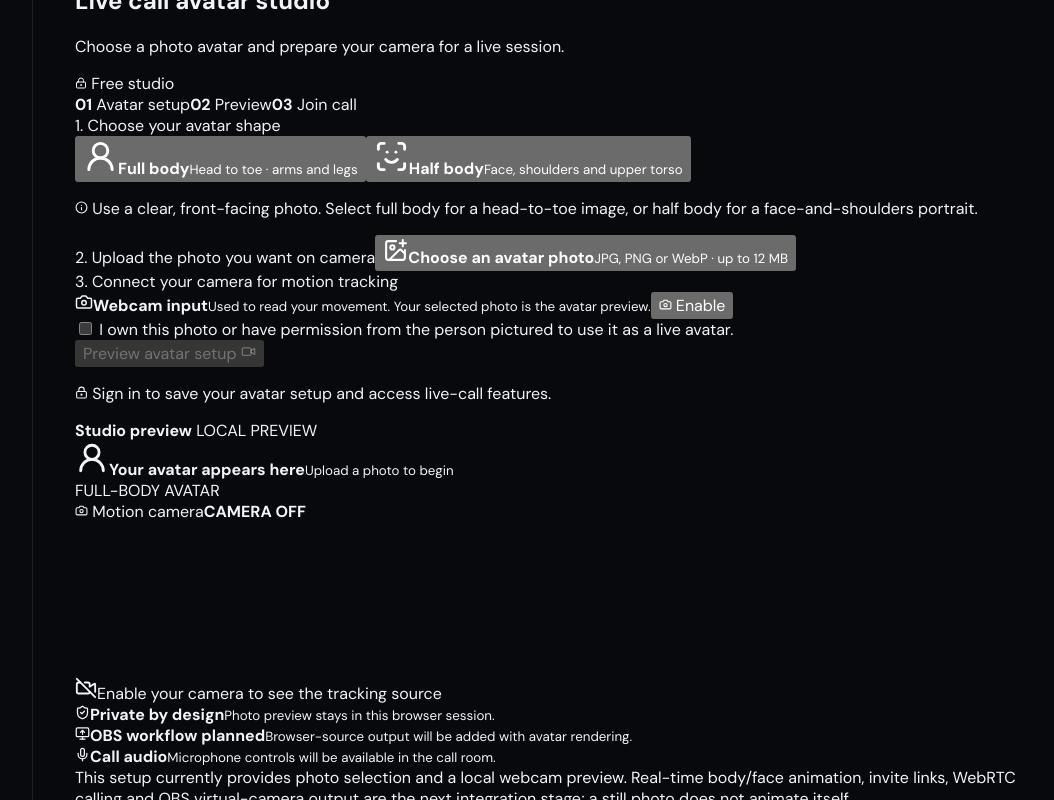
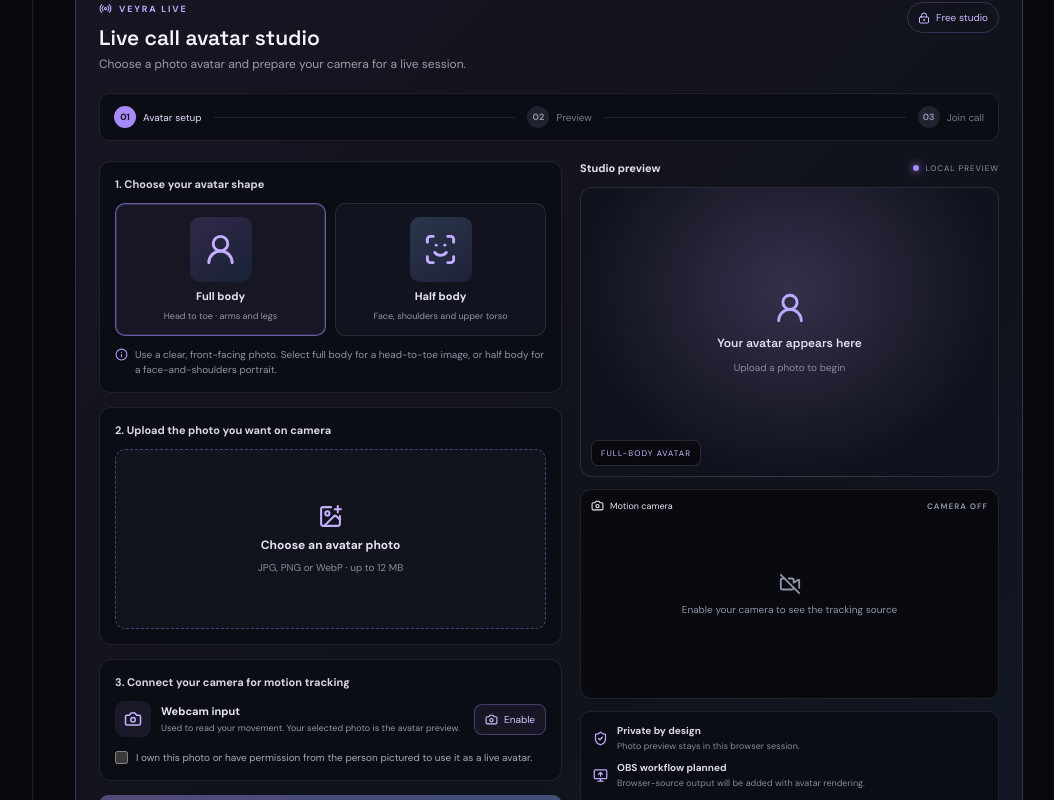
Before and after one commit to marceloaugustolealtst-source/Veyra-AI, a Next.js app: page / in a window 1280 px wide. Shown: the part 1580-2380 px from the top of the page, without its empty margins (215-1269 px from the left). Built offline with nearby package versions, Linux system fonts and the light colour scheme; no server answers.

Commit message:
Style Veyra Live avatar studio

```diff
--- a/app/globals.css
+++ b/app/globals.css
@@ -123,3 +123,70 @@
 .account-info-card p{margin:8px 0;color:#999cac;font-size:11px;line-height:1.6}
 .account-info-card a{font-size:11px;color:#c5afff}
 @media(prefers-reduced-motion:reduce){.notification-shake{animation:none}}
+
+
+/* Veyra Live Call Avatar Studio */
+.live-call-studio{margin-top:34px;padding:23px;border:1px solid #a78bfa40;border-radius:18px;background:linear-gradient(135deg,#171522,#10131b 62%,#111827)}
+.live-call-head{display:flex;justify-content:space-between;align-items:flex-start;gap:16px;margin-bottom:21px}
+.live-call-kicker{display:flex;align-items:center;gap:7px;color:#c3aaff;font-size:9px;font-weight:700;letter-spacing:1.8px}
+.live-call-head h2{font:600 21px 'Space Grotesk';margin:9px 0 5px}
+.live-call-head p{margin:0;color:#9a9dad;font-size:12px}
+.live-call-free{display:flex;align-items:center;gap:6px;padding:8px 10px;border:1px solid #a78bfa3d;border-radius:30px;color:#cbbaff;font-size:10px;white-space:nowrap}
+.live-call-steps{display:flex;align-items:center;gap:12px;margin:0 0 20px;padding:12px 14px;border:1px solid var(--line);border-radius:10px;background:#0b0d14}
+.live-call-steps span{display:flex;align-items:center;gap:7px;color:#777b8c;font-size:10px;white-space:nowrap}
+.live-call-steps span b{display:grid;place-items:center;width:22px;height:22px;border-radius:50%;background:#202230;color:#9295a5;font-size:9px}
+.live-call-steps span.current{color:#e4d9ff}.live-call-steps span.current b,.live-call-steps span.complete b{background:#a78bfa;color:#171020}
+.live-call-steps i{height:1px;flex:1;background:#ffffff18}
+.live-call-layout{display:grid;grid-template-columns:minmax(0,1.05fr) minmax(0,.95fr);gap:18px}
+.live-call-controls{display:grid;gap:14px;align-content:start}
+.live-call-block{padding:15px;border:1px solid var(--line);border-radius:12px;background:#0b0d14}
+.live-call-label{display:block;margin-bottom:12px;color:#d9d5e6;font-size:11px;font-weight:700}
+.avatar-mode-options{display:grid;grid-template-columns:1fr 1fr;gap:9px}
+.avatar-mode-options button{display:grid;justify-items:center;gap:7px;padding:13px 8px;border:1px solid #ffffff18;border-radius:10px;background:#11141e;color:#e8e4f2;cursor:pointer}
+.avatar-mode-options button.chosen{border-color:#a78bfa99;background:#a78bfa13;box-shadow:inset 0 0 0 1px #a78bfa35}
+.avatar-mode-art{display:grid;place-items:center;width:62px;height:65px;border-radius:10px;background:linear-gradient(145deg,#312849,#182235);color:#c4adff}
+.half-art{background:linear-gradient(145deg,#29364c,#20213b)}
+.avatar-mode-options strong{font-size:11px}.avatar-mode-options small{font-size:9px;color:#9295a5;text-align:center}
+.live-call-hint{display:flex;align-items:flex-start;gap:7px;margin:11px 0 0;color:#8f93a5;font-size:10px;line-height:1.5}
+.live-call-hint svg{flex:none;color:#b69bff;margin-top:1px}
+.avatar-upload{position:relative;display:grid;place-items:center;width:100%;min-height:180px;overflow:hidden;border:1px dashed #a78bfa66;border-radius:10px;background:#11131d;color:#c5afff;cursor:pointer}
+.avatar-upload>img{width:100%;height:220px;object-fit:contain;background:#08090d}
+.avatar-upload-empty{display:grid;justify-items:center;gap:8px;padding:22px}
+.avatar-upload-empty strong{font-size:12px;color:#e6e0f3}.avatar-upload-empty small{font-size:10px;color:#888c9d}
+.avatar-upload-overlay{position:absolute;right:9px;bottom:9px;padding:7px 10px;border:1px solid #ffffff30;border-radius:7px;background:#090a10e8;color:#eee;font-size:10px}
+.avatar-file-name{margin-top:8px;color:#9b9eaf;font-size:10px;overflow-wrap:anywhere}
+.camera-permission-row{display:flex;align-items:center;gap:10px}
+.camera-icon{display:grid;place-items:center;width:36px;height:36px;border-radius:9px;background:#a78bfa17;color:#c8b4ff}
+.camera-permission-row>span:nth-child(2){display:grid;gap:4px;flex:1}
+.camera-permission-row strong{font-size:11px;color:#e9e5f2}.camera-permission-row small{font-size:9px;color:#9295a5;line-height:1.4}
+.camera-toggle{display:flex;align-items:center;gap:6px;padding:8px 10px;border:1px solid #a78bfa55;border-radius:8px;background:#a78bfa12;color:#d6c6ff;font-size:10px;cursor:pointer}
+.camera-toggle.on{border-color:#4bb98a55;background:#4bb98a12;color:#a5e8c7}
+.avatar-consent{display:flex;align-items:flex-start;gap:8px;margin-top:13px;color:#a7a9b8;font-size:10px;line-height:1.5}
+.avatar-consent input{accent-color:#a78bfa;margin:1px 0 0;flex:none}
+.live-call-error{margin:10px 0 0;color:#ffb4b4;font-size:10px;line-height:1.5}
+.live-call-preview-btn{display:flex;justify-content:center;align-items:center;gap:9px;width:100%;padding:13px;border:0;border-radius:9px;background:linear-gradient(100deg,#b49aff,#7fa7ff);color:#171020;font-size:11px;font-weight:700;cursor:pointer}
+.live-call-preview-btn:disabled{opacity:.4;cursor:not-allowed}
+.live-call-preview-column{display:grid;align-content:start;gap:12px}
+.live-call-preview-title{display:flex;justify-content:space-between;align-items:center;color:#e5e1ef;font-size:11px}
+.live-call-preview-title span{display:flex;align-items:center;gap:6px;color:#9295a5;font-size:8px;letter-spacing:1px}
+.live-call-preview-title i{width:6px;height:6px;border-radius:50%;background:#a78bfa;box-shadow:0 0 9px #a78bfa}
+.live-call-avatar-preview{position:relative;display:grid;place-items:center;min-height:290px;overflow:hidden;border:1px solid #ffffff1a;border-radius:12px;background:radial-gradient(ellipse at 50% 35%,#34304b,#10131d 70%)}
+.live-call-avatar-preview img{max-width:100%;max-height:390px;object-fit:contain}
+.live-call-avatar-preview img.preview-full{height:360px;object-fit:contain}
+.live-call-avatar-preview img.preview-half{width:100%;height:290px;object-fit:contain}
+.live-call-empty{display:grid;justify-items:center;gap:10px;color:#bcaaff}
+.live-call-empty strong{font:600 12px 'Space Grotesk';color:#e8e3f2}.live-call-empty small{font-size:10px;color:#898d9e}
+.preview-type-label{position:absolute;left:10px;bottom:10px;padding:7px 9px;border:1px solid #ffffff22;border-radius:7px;background:#08090dcc;color:#cbbaff;font-size:8px;letter-spacing:1.1px}
+.live-call-camera-preview{position:relative;min-height:150px;overflow:hidden;border:1px solid #ffffff18;border-radius:11px;background:#080a10}
+.live-call-camera-preview video{display:block;width:100%;max-height:220px;object-fit:cover;transform:scaleX(-1)}
+.camera-preview-heading{position:absolute;z-index:1;top:9px;left:10px;right:10px;display:flex;justify-content:space-between;align-items:center;font-size:9px;color:#e7e4ef}
+.camera-preview-heading span{display:flex;align-items:center;gap:6px}.camera-preview-heading b{font-size:8px;color:#888d9d;letter-spacing:1px}.camera-preview-heading b.camera-live{color:#8de0b3}
+.camera-preview-empty{position:absolute;inset:0;display:grid;align-content:center;justify-items:center;gap:8px;color:#8f93a5;font-size:10px;text-align:center;padding:25px}
+.live-call-capabilities{display:grid;gap:9px;padding:12px;border:1px solid var(--line);border-radius:10px;background:#0b0d14}
+.live-call-capabilities>div{display:flex;align-items:center;gap:9px;color:#bcaaff}
+.live-call-capabilities>div>span{display:grid;gap:3px}.live-call-capabilities strong{font-size:10px;color:#ddd8e9}.live-call-capabilities small{font-size:9px;color:#85899a}
+.live-call-notice{display:flex;align-items:flex-start;gap:8px;padding:11px;border:1px solid #a78bfa3a;border-radius:9px;background:#a78bfa10;color:#d6c9ff;font-size:10px;line-height:1.5}
+.live-call-notice svg{flex:none}
+.live-call-footnote{margin-top:16px;padding-top:13px;border-top:1px solid var(--line);color:#777c8e;font-size:9px;line-height:1.6}
+@media(max-width:850px){.live-call-layout{grid-template-columns:1fr}}
+@media(max-width:560px){.live-call-studio{padding:16px}.live-call-head{flex-direction:column}.live-call-steps{gap:6px;padding:10px 8px}.live-call-steps span{gap:4px;font-size:9px}.live-call-steps span b{width:19px;height:19px}.avatar-mode-options{gap:7px}.live-call-avatar-preview{min-height:240px}}
```
